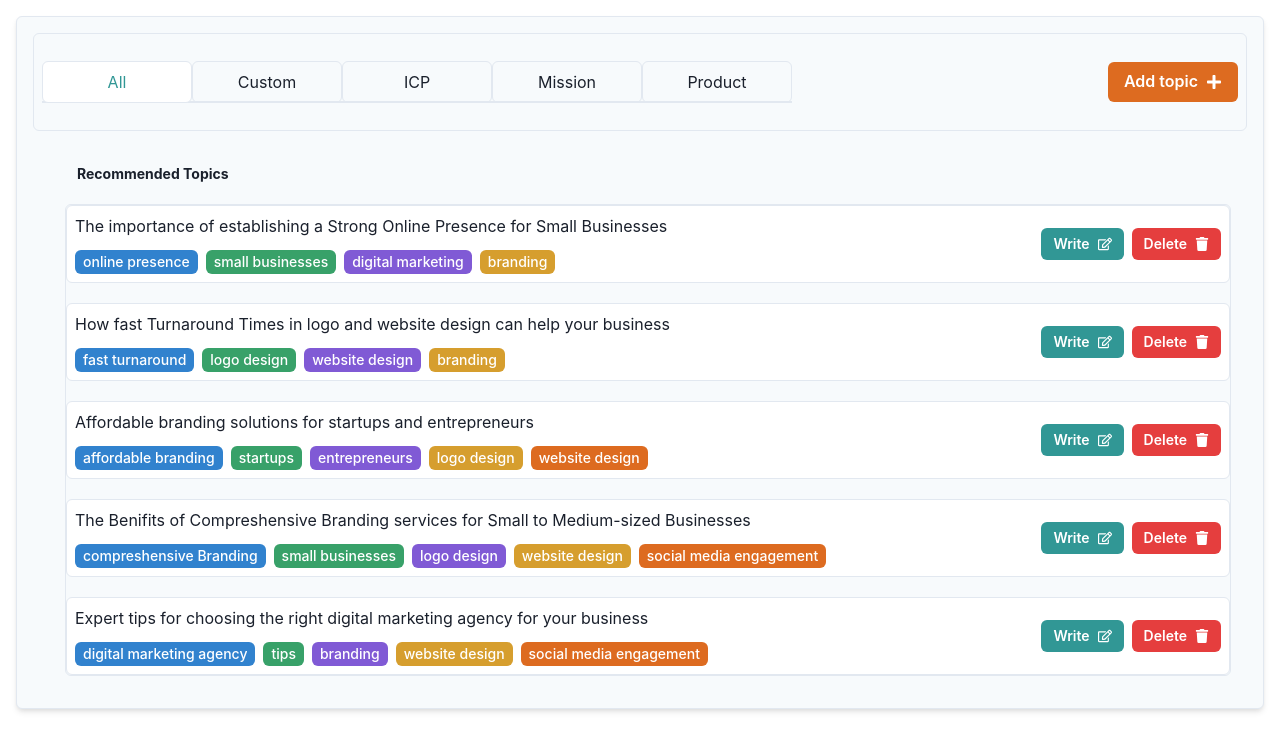
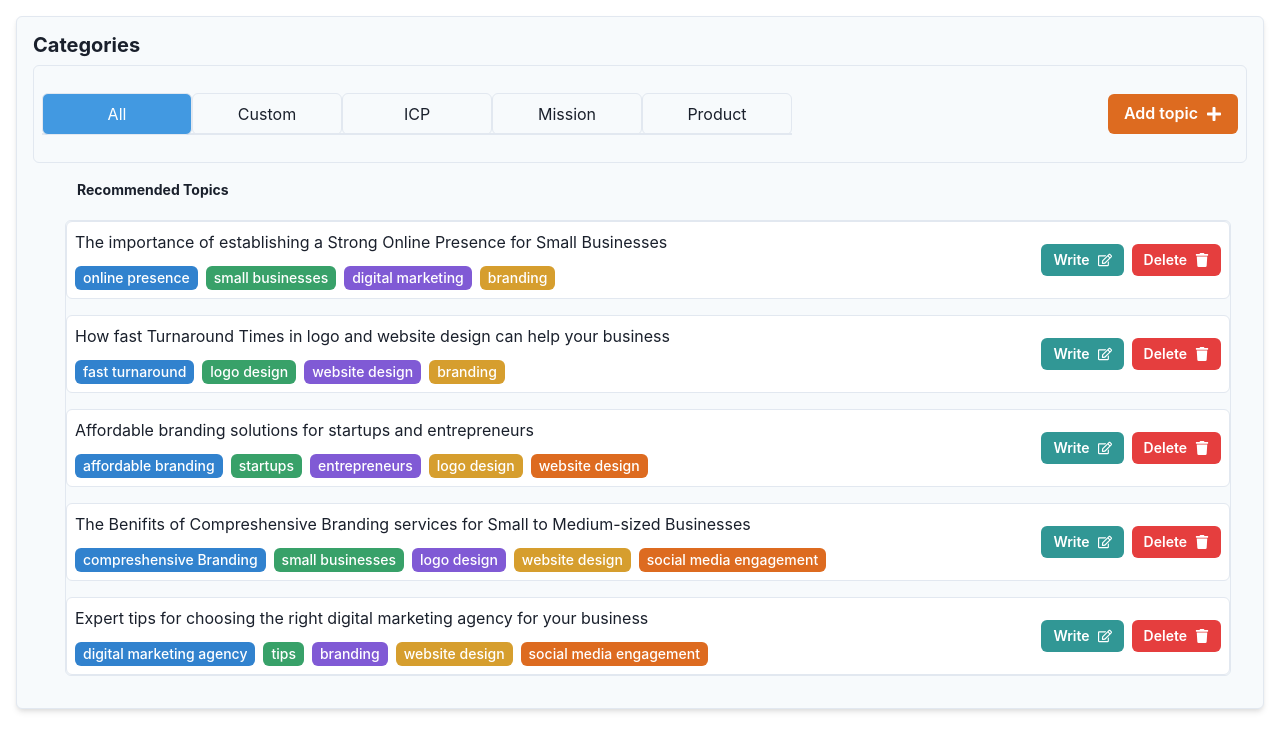
Before and after one commit to lazyfuhrer/speedy-brand-task, a Next.js app: page / in a window 1280 px wide. Shown: the top 750 px of the page. Built offline with nearby package versions, Linux system fonts and the light colour scheme; what draft-js-image-plugin would draw is missing.

Commit message:
fix: improved the design

```diff
--- a/src/pages/index.js
+++ b/src/pages/index.js
@@ -26,6 +26,7 @@ import {
   ModalCloseButton,
   useToast,
   Text,
+  Heading,
 } from '@chakra-ui/react';
 import { FaTrash, FaRegEdit, FaBold, FaItalic, FaUnderline, FaStrikethrough, FaPlus } from 'react-icons/fa';
 import {
@@ -226,11 +227,12 @@ const TabsContainer = () => {
 
   return (
     <Box p={4} m={4} borderWidth="1px" borderRadius="md" boxShadow="md" bg="gray.50">
+      <Heading as="h2" size="md" mb={2}>Categories</Heading>
       <Tabs isLazy >
-        <Flex alignItems="center" justifyContent="space-between" mb={4} p={2} borderWidth="1px" borderRadius="md" borderStyle="solid" borderColor="gray.200" flexWrap={{ base: 'wrap', lg: 'nowrap' }}>
+        <Flex alignItems="center" justifyContent="space-between" p={2} borderWidth="1px" borderRadius="md" borderStyle="solid" borderColor="gray.200" flexWrap={{ base: 'wrap', lg: 'nowrap' }}>
           <TabList>
             {tabs.map((tab, index) => (
-              <Tab key={index} _selected={{ color: 'teal.500', bg: 'white' }} _hover={{ bg: 'gray.200' }} borderWidth="1px" borderRadius="md" borderStyle="solid" borderColor="gray.200" px={3} py={2} w={'150px'}>
+              <Tab key={index} _selected={{ color: 'white', bg: 'blue.400' }} _hover={{ color: 'blue.400', bg: 'gray.300' }} borderWidth="1px" borderRadius="md" borderStyle="solid" borderColor="gray.200" px={3} py={2} w={'150px'}>
                 {tab.name}
               </Tab>
             ))}
@@ -253,7 +255,7 @@ const TabsContainer = () => {
                     p={2}
                     bg="white"
                     borderRadius="md"
-                    mb={5}
+                    mb={4}
                     borderWidth="1px"
                     borderStyle="solid"
                     borderColor="gray.200"
```
